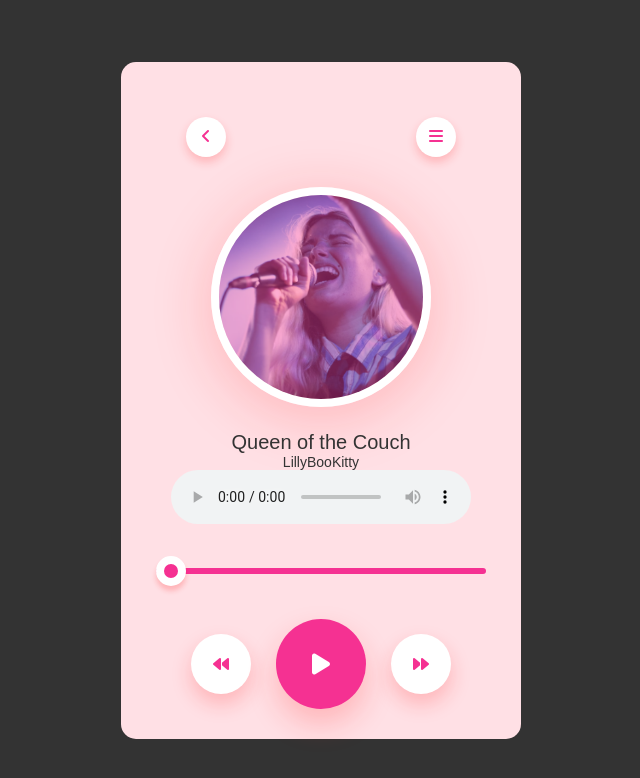
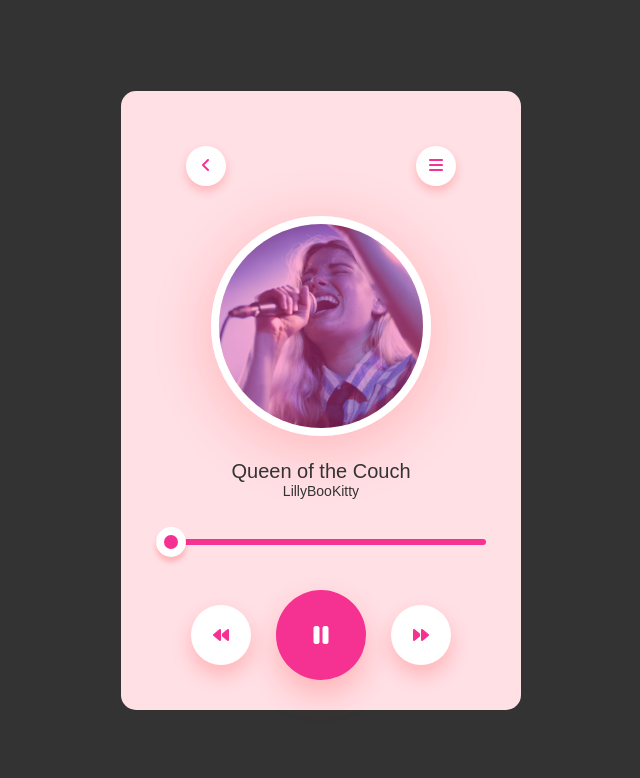
Before and after one commit to abutalha08/music-player, a plain HTML site: page index.html in a window 1280 px wide. Both pictures are taken after a click on the element 640 px from the left and 663 px from the top of the page. Shown: the whole page, without its empty margins (319-959 px from the left). Drawn offline with Linux system fonts and the light colour scheme.

Commit message:
Completed music player

```diff
--- a/index.html
+++ b/index.html
@@ -7,8 +7,8 @@
     <link rel="stylesheet" href="style.css" />
     <script
       src="https://kit.fontawesome.com/b2981f376b.js"
-      crossorigin="anonymous"
-    ></script>
+      crossorigin="anonymous">
+  </script>
   </head>
   <body>
     <div class="container">
@@ -25,17 +25,18 @@
         <h1>Queen of the Couch</h1>
         <p>LillyBooKitty</p>
 
-        <audio controls>
+        <audio  id="song">
           <source src="media/queen-of-the-couch-a-fun.mp3" type="audio/mpeg" />
         </audio>
         <input type="range" value="0" id="progress" />
 
         <div class="controls">
           <div><i class="fa-solid fa-backward"></i></div>
-          <div><i class="fa-solid fa-play"></i></div>
+          <div onclick="playPause()"><i class="fa-solid fa-play" id="ctrlIcon"></i></div>
           <div><i class="fa-solid fa-forward"></i></div>
         </div>
       </div>
     </div>
+    <script src="script.js"></script>
   </body>
 </html>
--- a/script.js
+++ b/script.js
@@ -0,0 +1,36 @@
+let progress = document.getElementById("progress");
+let song = document.getElementById("song");
+let ctrlIcon = document.getElementById("ctrlIcon");
+
+
+song.onloadedmetadata = function(){
+  progress.max = song.duration;
+  progress.value = song.currentTime;
+}
+
+function playPause(){
+  if(ctrlIcon.classList.contains("fa-pause")){
+    song.pause();
+    ctrlIcon.classList.remove("fa-pause");
+    ctrlIcon.classList.add("fa-play");
+
+  }
+  else{
+    song.play();
+    ctrlIcon.classList.add("fa-pause");
+    ctrlIcon.classList.remove("fa-play");
+  }
+}
+
+if(song.play()){
+  setInterval(()=>{
+    progress.value = song.currentTime;
+  },500);
+}
+ progress.onchange = function(){
+  song.play();
+  song.currentTime = progress.value;
+  ctrlIcon.classList.add("fa-pause");
+    ctrlIcon.classList.remove("fa-play");
+
+ }
```
